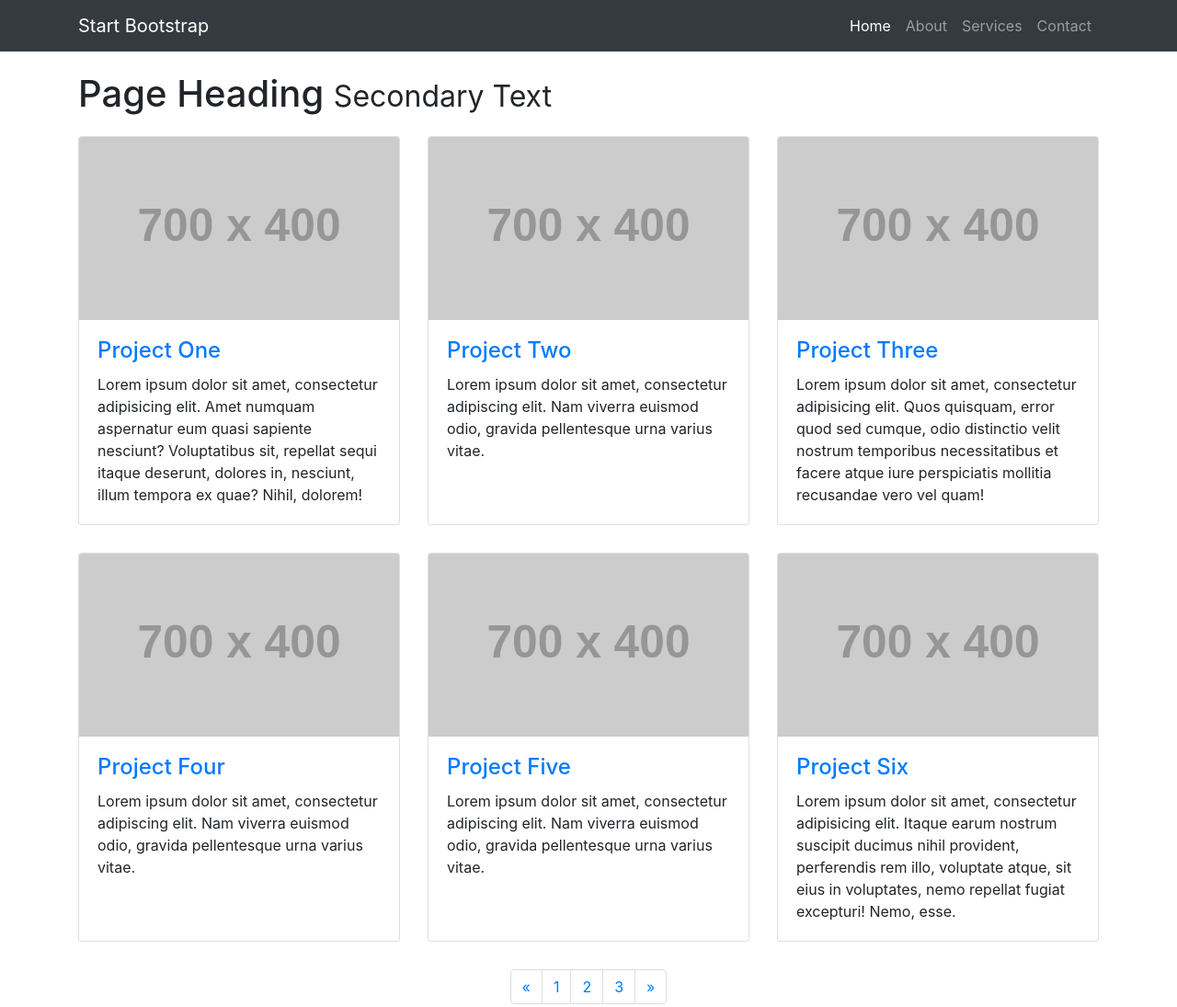
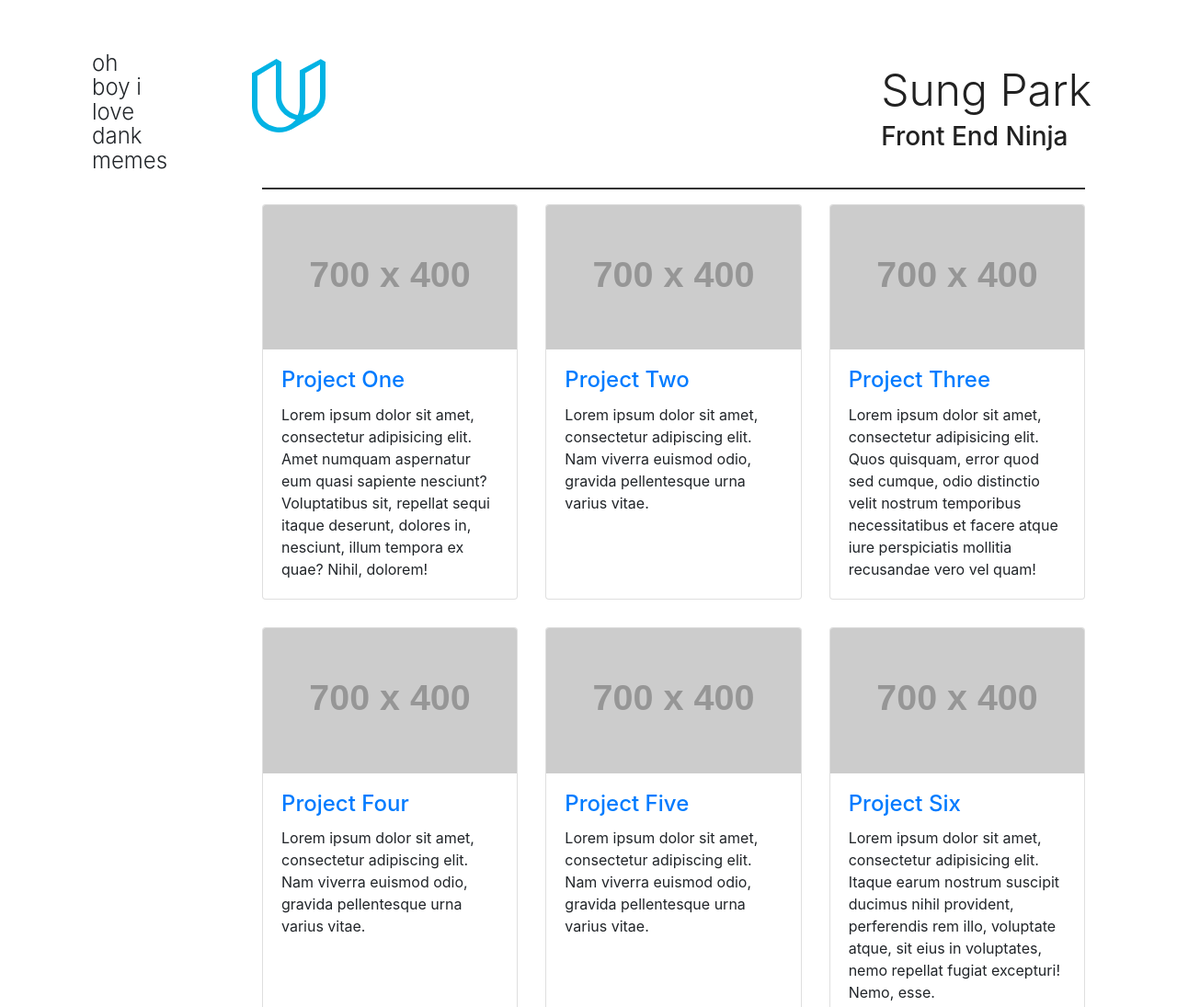
Before and after one commit to sungp/porfolio, a website: page index.html in a window 1280 px wide. Shown: the top 1095 px of the page at 92% size. Drawn offline with Linux system fonts and the light colour scheme; placeholder pictures from the web are drawn by us.

Commit message:
columns completed

```diff
--- a/css/3-col-portfolio.css
+++ b/css/3-col-portfolio.css
@@ -4,6 +4,34 @@
  * Licensed under MIT (https://github.com/BlackrockDigital/startbootstrap-3-col-portfolio/blob/master/LICENSE)
  */
 
+header {
+    box-sizing: border-box;
+    min-height: 56px;
+    margin-bottom: 5em;
+}
+
+.header__inner {
+    width: 100%;
+    margin-left: auto;
+    margin-right: auto;
+}
+
+.header__logo {
+    height: 80px;
+    margin: 0.5em 0.25em;
+}
+
+.header__title {
+    font-weight: 300;
+    font-size: 2em;
+    margin: 0.5em 0.25em;
+    display: inline-block;
+    color: #212121;
+}
+h1 {
+    font-weight: 300;
+    font-size: 1.5em;
+}
 body {
     padding-top: 54px;
 }
@@ -21,3 +49,29 @@ body {
 .pagination {
     margin-bottom: 30px;
 }
+
+.left {
+    float: left;
+    margin-right: 8px;
+}
+.right {
+    float: right;
+    margin-left: 8px;
+}
+.clear-left {
+    clear: left;
+}
+.clear-right {
+    clear: right;
+}
+.clear-both {
+   clear: both;
+}
+
+hr {
+    border: none;
+    height: 2px;
+    /* Set the hr color */
+    color: #333; /* old IE */
+    background-color: #333; /* Modern Browsers */
+}
--- a/index.html
+++ b/index.html
@@ -8,7 +8,7 @@
     <meta name="description" content="">
     <meta name="author" content="">
 
-    <title>3 Col Portfolio - Start Bootstrap Template</title>
+    <title>My Portfolio - Sung Park</title>
 
     <!-- Bootstrap core CSS -->
     <link href="vendor/bootstrap/css/bootstrap.min.css" rel="stylesheet">
@@ -21,7 +21,7 @@
   <body>
 
     <!-- Navigation -->
-    <nav class="navbar navbar-expand-lg navbar-dark bg-dark fixed-top">
+   <!-- <nav class="navbar navbar-expand-lg navbar-dark bg-dark fixed-top">
       <div class="container">
         <a class="navbar-brand" href="#">Start Bootstrap</a>
         <button class="navbar-toggler" type="button" data-toggle="collapse" data-target="#navbarResponsive" aria-controls="navbarResponsive" aria-expanded="false" aria-label="Toggle navigation">
@@ -46,17 +46,26 @@
           </ul>
         </div>
       </div>
-    </nav>
+   </nav> -->
 
     <!-- Page Content -->
     <div class="container">
-
+      <div class="col-lg-1 left">
+	      <h1> oh boy i love dank memes</h1>
+      </div>
       <!-- Page Heading -->
-      <h1 class="my-4">Page Heading
-        <small>Secondary Text</small>
-      </h1>
-
+      <div class="col-lg-10 right">
       <div class="row">
+	<div class="header__inner">
+          <img class="header__logo left" src="images/udacity.svg" alt="Sung Park">
+  	  <div class="header__title right">
+	     <h1> Sung Park </h1>
+	     <h3> Front End Ninja </h3>
+          </div>
+      	</div>
+      </div>
+      <hr>
+      <div class="row clear-both">
         <div class="col-lg-4 col-sm-6 portfolio-item">
           <div class="card h-100">
             <a href="#"><img class="card-img-top" src="http://placehold.it/700x400" alt=""></a>
@@ -150,12 +159,12 @@
           </a>
         </li>
       </ul>
-
+      </div>
     </div>
     <!-- /.container -->
 
     <!-- Footer -->
-    <footer class="py-5 bg-dark">
+    <footer class="py-5 bg-dark clear-both">
       <div class="container">
         <p class="m-0 text-center text-white">Copyright &copy; Your Website 2017</p>
       </div>
```
Also changed, not shown: images/udacity.svg (added).
